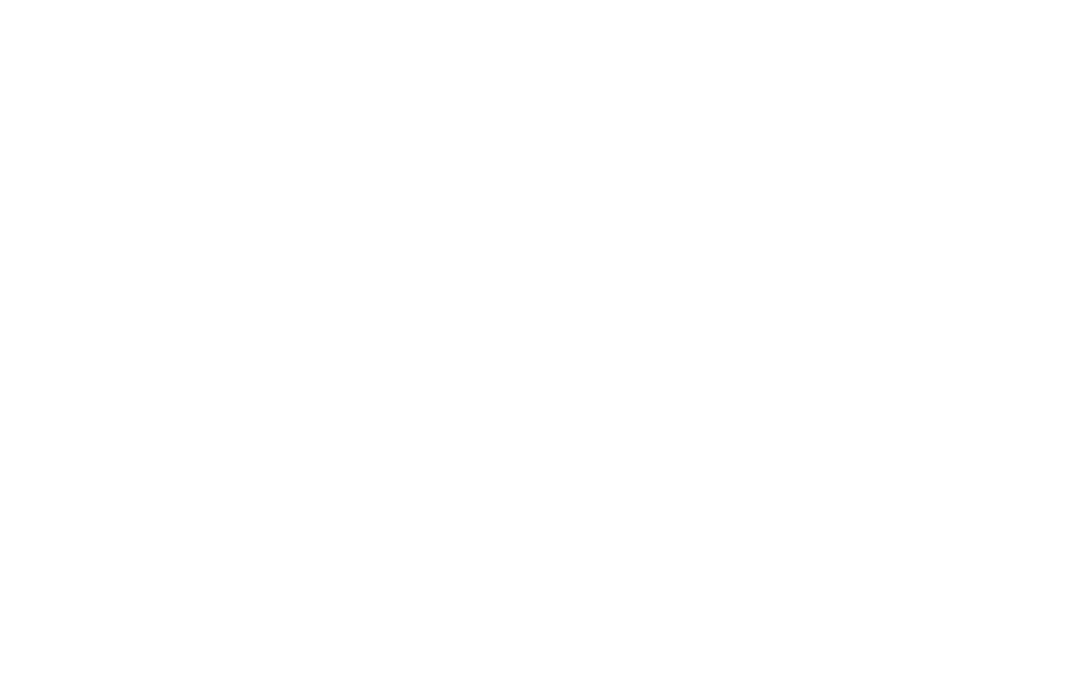
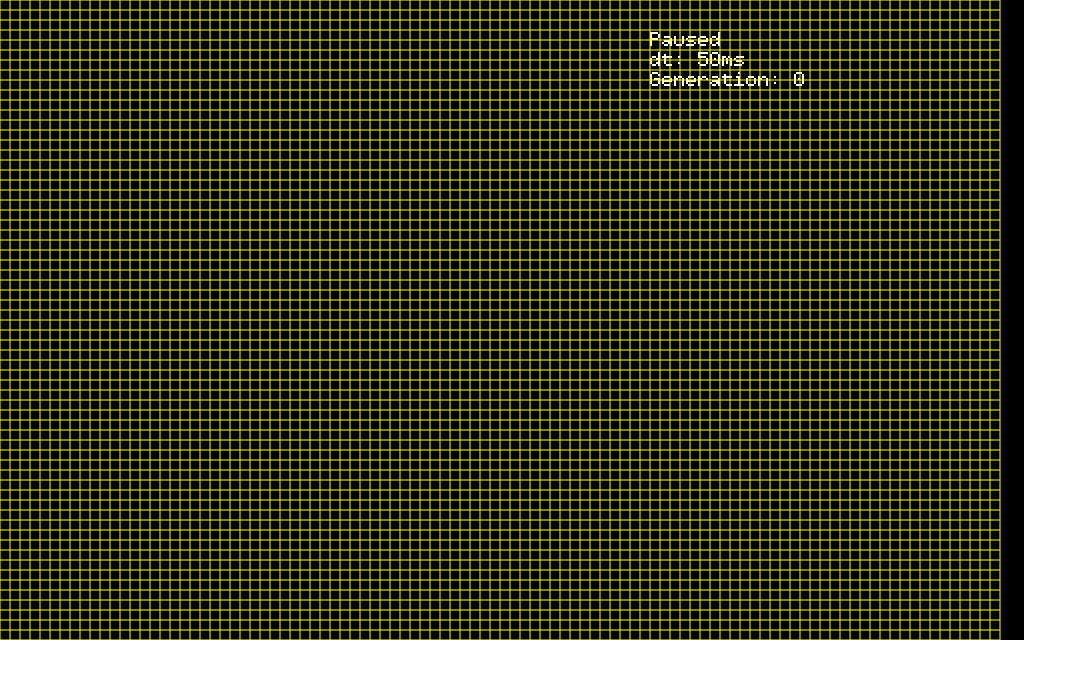
Before and after one commit to desmo13/Game-of-Life-Page, a plain HTML site: page index.html in a window 1280 px wide. Shown: the whole page, without its empty margins (0-1087 px from the left). Drawn offline with Linux system fonts and the light colour scheme; the site is published under a folder, as on GitHub Pages, so addresses that start at the root find nothing; animation ran at ten frames a second.

Commit message:
Update index.html

```diff
--- a/index.html
+++ b/index.html
@@ -5,7 +5,7 @@
     <link rel="icon" type="image/svg+xml" href="/vite.svg" />
     <meta name="viewport" content="width=device-width, initial-scale=1.0" />
     <title>Vite App</title>
-    <script type="module" crossorigin src="/assets/index-f54f5bd5.js"></script>
+    <script type="module" crossorigin src="assets/index-f54f5bd5.js"></script>
   </head>
   <body>
     <div id="app"></div>
```
